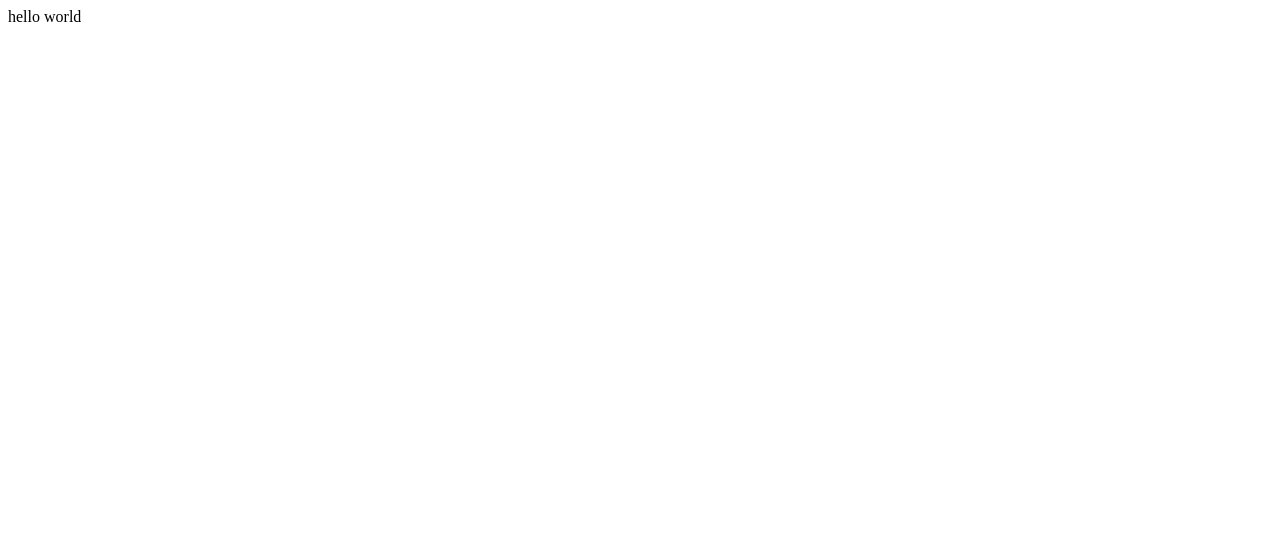
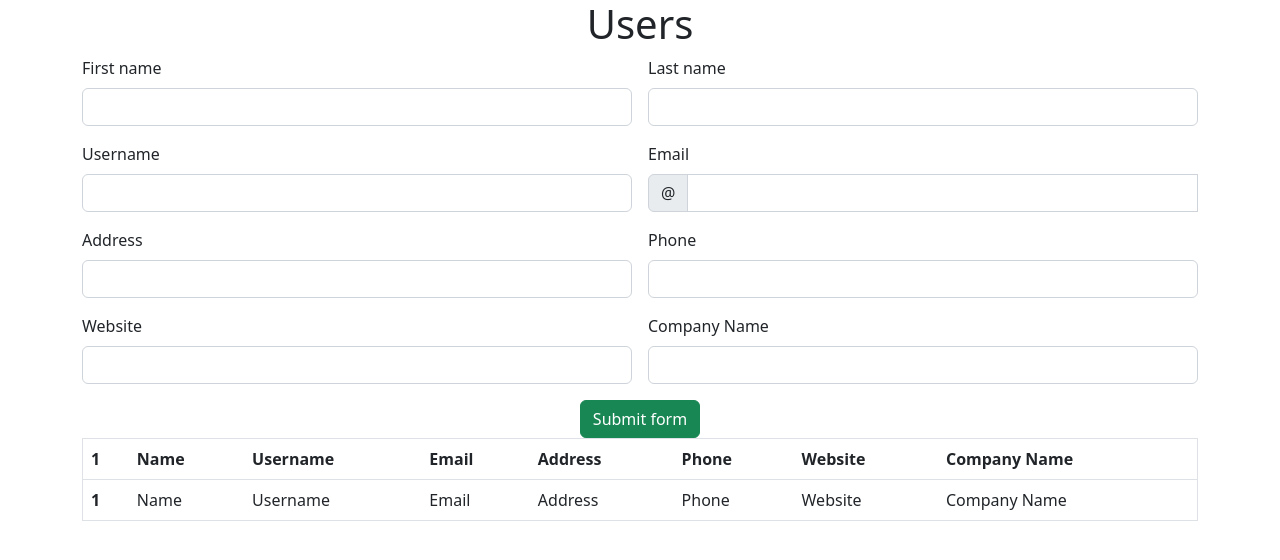
Before and after one commit to MohdAmir96/js-challenge-for-MohdAmir96, a plain HTML site: page index.html in a window 1280 px wide. Drawn offline with nearby package versions, Linux system fonts and the light colour scheme.

Commit message:
in progress

```diff
--- /dev/null
+++ b/index.css
@@ -0,0 +1,6 @@
+table {
+    caption-side: bottom;
+    border-collapse: collapse;
+    width: 100%;
+    border: 1px solid;
+}
--- a/index.html
+++ b/index.html
@@ -5,11 +5,132 @@
     <meta charset="UTF-8">
     <meta http-equiv="X-UA-Compatible" content="IE=edge">
     <meta name="viewport" content="width=device-width, initial-scale=1.0">
-    <title>Document</title>
+    <title>Registration Form Validation</title>
+    <link href="https://cdn.jsdelivr.net/npm/bootstrap@5.2.0/dist/css/bootstrap.min.css" rel="stylesheet"
+        integrity="sha384-gH2yIJqKdNHPEq0n4Mqa/HGKIhSkIHeL5AyhkYV8i59U5AR6csBvApHHNl/vI1Bx" crossorigin="anonymous">
+    <link rel="stylesheet" href="index.css">
 </head>
 
 <body>
-    <div>hello world</div>
+    <div class="container main-wrapper">
+        <div class="text-center">
+
+            <h1 class=" page-title">Users</h1>
+        </div>
+        <form class="row g-3 registration-form">
+            <div class="col-md-6">
+                <label for="first-name" class="form-label">First name</label>
+                <input type="text" class="form-control" id="first-name" required autocomplete="off"
+                    onkeyup="validate(false)">
+                <div class="valid-feedback" id="first-name-valid">
+                    Looks good!
+                </div>
+                <div class="invalid-feedback" id="first-name-invalid">
+                    Please enter a valid first name
+                </div>
+            </div>
+            <div class="col-md-6">
+                <label for="last-name" class="form-label">Last name</label>
+                <input type="text" class="form-control" id="last-name" required autocomplete="off"
+                    onkeyup="validate(false)">
+                <div class="valid-feedback" id="last-name-valid">
+                    Looks good!
+                </div>
+                <div class="invalid-feedback" id="last-name-invalid">
+                    Please enter a valid last name
+                </div>
+            </div>
+            <div class="col-md-6">
+                <label for="last-name" class="form-label">Username</label>
+                <input type="text" class="form-control" id="username" required autocomplete="off"
+                    onkeyup="validate(false)">
+                <div class="valid-feedback" id="username-valid">
+                    Looks good!
+                </div>
+                <div class="invalid-feedback" id="username-invalid">
+                    Please enter a valid Username
+                </div>
+            </div>
+            <div class="col-md-6">
+                <label for="email" class="form-label">Email</label>
+                <div class="input-group has-validation">
+                    <span class="input-group-text" id="inputGroupPrepend">@</span>
+                    <input type="text" class="form-control" id="email" aria-describedby="inputGroupPrepend" required
+                        autocomplete="off" onkeyup="validate(false)">
+                    <div class="valid-feedback" id="email-valid">
+                        Looks good!
+                    </div>
+                    <div class="invalid-feedback" id="email-invalid">
+                        Please enter a valid email address.
+                    </div>
+                </div>
+            </div>
+            <div class="col-md-6">
+                <label for="city" class="form-label">Address</label>
+                <input type="text" class="form-control" id="address" required autocomplete="off"
+                    onkeyup="validate(false)">
+
+            </div>
+
+            <div class="col-md-6">
+                <label for="phone" class="form-label">Phone</label>
+                <input type="text" class="form-control" id="phone" required autocomplete="off"
+                    onkeyup="validate(false)">
+                <div class="valid-feedback" id="phone-valid">
+                    Looks good!
+                </div>
+                <div class="invalid-feedback" id="phone-invalid">
+                    Please enter a phone number.
+                </div>
+            </div>
+            <div class="col-md-6">
+                <label for="website" class="form-label">Website</label>
+                <input type="url" class="form-control" id="website" required autocomplete="off">
+
+            </div>
+            <div class="col-md-6">
+                <label for="zip-code" class="form-label">Company Name </label>
+                <input type="text" class="form-control" id="company" required autocomplete="off">
+            </div>
+
+            <div class="col-12" style="text-align: center;">
+                <button class="btn btn-success" type="button" onclick="validate(true)">Submit form</button>
+            </div>
+        </form>
+
+        <!------------------------------- Table----------------------------- -->
+        <table class="table">
+            <thead class="thead-dark">
+                <tr>
+                    <th scope="row">1</th>
+                    <th>Name</th>
+                    <th>Username</th>
+                    <th>Email</th>
+                    <th>Address</th>
+                    <th>Phone</th>
+                    <th>Website</th>
+                    <th>Company Name</th>
+                </tr>
+            </thead>
+            <tbody>
+                <tr>
+                    <th scope="row">1</th>
+                    <td>Name</td>
+                    <td>Username</td>
+                    <td>Email</td>
+                    <td>Address</td>
+                    <td>Phone</td>
+                    <td>Website</td>
+                    <td>Company Name</td>
+                </tr>
+
+            </tbody>
+        </table>
+    </div>
+    <script src="https://cdn.jsdelivr.net/npm/bootstrap@5.2.0/dist/js/bootstrap.bundle.min.js"
+        integrity="sha384-A3rJD856KowSb7dwlZdYEkO39Gagi7vIsF0jrRAoQmDKKtQBHUuLZ9AsSv4jD4Xa"
+        crossorigin="anonymous"></script>
+    <script src="/index.js"></script>
 </body>
 
 </html>
--- /dev/null
+++ b/index.js
@@ -0,0 +1,89 @@
+let globalIsSubmit = false;
+
+function validate(isSubmit) {
+  if (isSubmit) {
+    globalIsSubmit = true;
+  }
+
+  let firstName = document.getElementById("first-name").value;
+  let lastName = document.getElementById("last-name").value;
+  let username = document.getElementById("username").value;
+  let email = document.getElementById("email").value;
+  let address = document.getElementById("address").value;
+  let phone = document.getElementById("phone").value;
+  let website = document.getElementById("website").value;
+  let company = document.getElementById("company").value;
+
+  console.log(firstName);
+  if (globalIsSubmit) {
+    if (firstName.length >= 2) {
+      document.getElementById("first-name-valid").style.display = "block";
+      document.getElementById("first-name-invalid").style.display = "none";
+    } else {
+      isSubmit = false;
+      document.getElementById("first-name-invalid").style.display = "block";
+      document.getElementById("first-name-valid").style.display = "none";
+    }
+
+    if (lastName.length >= 2) {
+      document.getElementById("last-name-valid").style.display = "block";
+      document.getElementById("last-name-invalid").style.display = "none";
+    } else {
+      isSubmit = false;
+      document.getElementById("last-name-invalid").style.display = "block";
+      document.getElementById("last-name-valid").style.display = "none";
+    }
+
+    // alphanumeric check function
+    function isAlphaNumeric(str) {
+      var code, i, len;
+
+      for (i = 0, len = str.length; i < len; i++) {
+        code = str.charCodeAt(i);
+        if (
+          !(code > 47 && code < 58) && // numeric (0-9)
+          !(code > 64 && code < 91) && // upper alpha (A-Z)
+          !(code > 96 && code < 123)
+        ) {
+          // lower alpha (a-z)
+          return false;
+        }
+      }
+      return true;
+    }
+
+    if (isAlphaNumeric(username) && username.length > 0) {
+      document.getElementById("username-valid").style.display = "block";
+      document.getElementById("username-invalid").style.display = "none";
+    } else {
+      isSubmit = false;
+      document.getElementById("username-invalid").style.display = "block";
+      document.getElementById("username-valid").style.display = "none";
+    }
+    if (
+      email.includes("@") &&
+      email.includes(".") &&
+      email.indexOf("@") > 0 &&
+      email.substr(email.lastIndexOf(".") + 1).length >= 2
+    ) {
+      document.getElementById("email-valid").style.display = "block";
+      document.getElementById("email-invalid").style.display = "none";
+    } else {
+      isSubmit = false;
+      document.getElementById("email-invalid").style.display = "block";
+      document.getElementById("email-valid").style.display = "none";
+    }
+
+    /* City: At least 3 characters */
+
+    if (phone.match(/^\d{3}-\d{3}-\d{4}$/)) {
+      document.getElementById("phone-valid").style.display = "block";
+      document.getElementById("phone-invalid").style.display = "none";
+    } else {
+      isSubmit = false;
+      document.getElementById("phone-invalid").style.display = "block";
+      document.getElementById("phone-valid").style.display = "none";
+    }
+  }
+  if (isSubmit) alert("submitted");
+}
```
